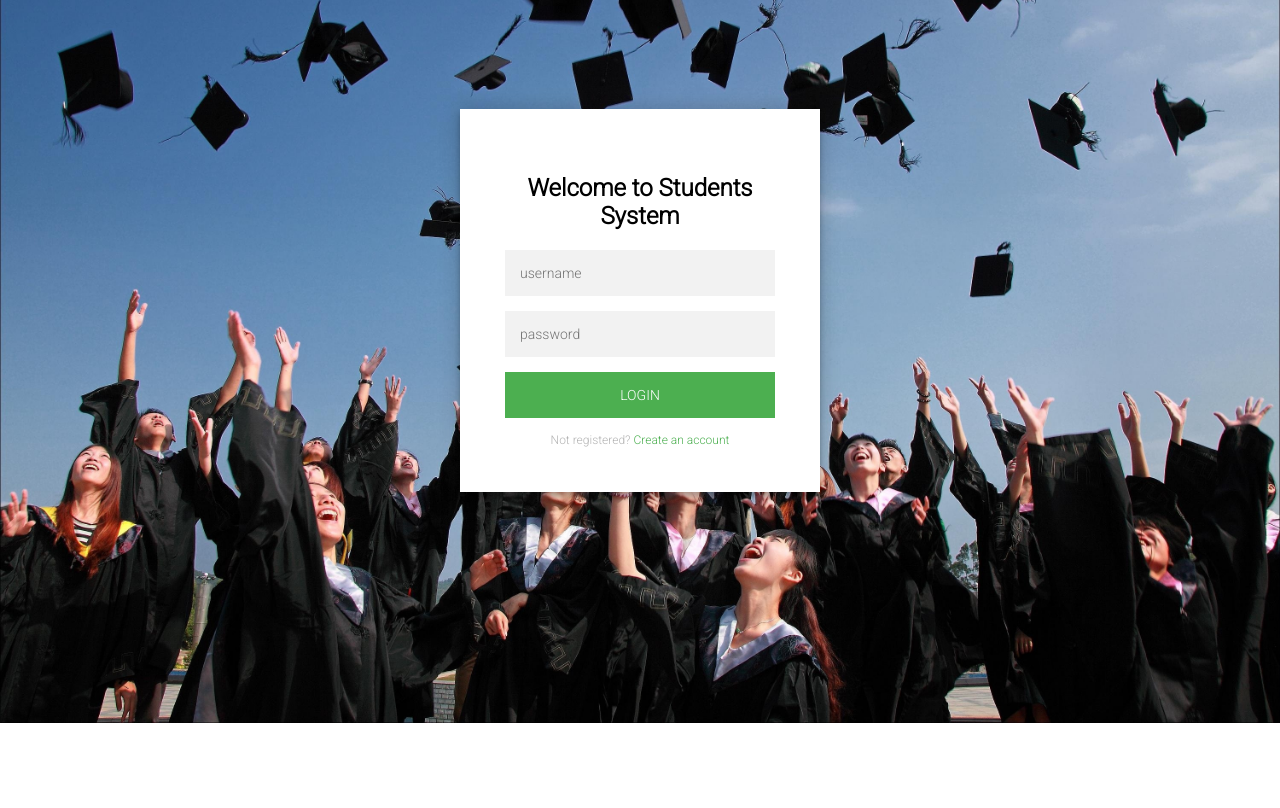
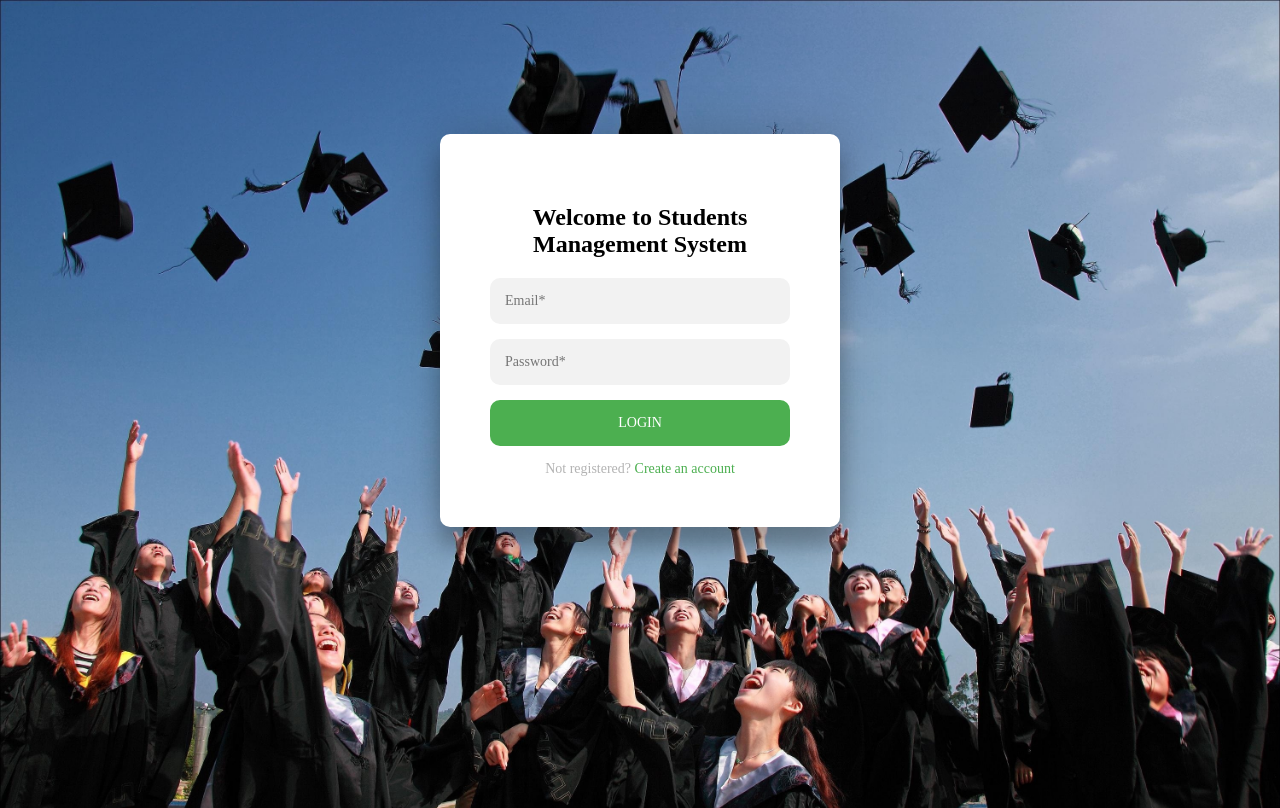
Before and after one commit to CSpyridakis/simple-students-system, a PHP site: page / in a window 1280 px wide. Before the commit the page ends 723 px from the top, so only its background shows below. Run offline with PHP 8.4, Linux system fonts and the light colour scheme.

Commit message:
Login and Signup pages styling is completed

```diff
--- a/web/src/css/login.css
+++ /dev/null
@@ -1,111 +0,0 @@
-@import url(https://fonts.googleapis.com/css?family=Roboto:300);
-
-.login-page {
-  width: 360px;
-  padding: 8% 0 0;
-  margin: auto;
-}
-.login-form-text{
-  position: relative;
-  font-family: "Roboto", sans-serif;
-}
-.form {
-  position: relative;
-  z-index: 1;
-  background: #FFFFFF;
-  max-width: 360px;
-  margin: 0 auto 100px;
-  padding: 45px;
-  text-align: center;
-  box-shadow: 0 0 20px 0 rgba(0, 0, 0, 0.2), 0 5px 5px 0 rgba(0, 0, 0, 0.24);
-}
-.form input {
-  font-family: "Roboto", sans-serif;
-  outline: 0;
-  background: #f2f2f2;
-  width: 100%;
-  border: 0;
-  margin: 0 0 15px;
-  padding: 15px;
-  box-sizing: border-box;
-  font-size: 14px;
-}
-.form button {
-  font-family: "Roboto", sans-serif;
-  text-transform: uppercase;
-  outline: 0;
-  background: #4CAF50;
-  width: 100%;
-  border: 0;
-  padding: 15px;
-  color: #FFFFFF;
-  font-size: 14px;
-  -webkit-transition: all 0.3 ease;
-  transition: all 0.3 ease;
-  cursor: pointer;
-}
-.form button:hover,.form button:active,.form button:focus {
-  background: #43A047;
-}
-.form .message {
-  margin: 15px 0 0;
-  color: #b3b3b3;
-  font-size: 12px;
-}
-.form .message a {
-  color: #4CAF50;
-  text-decoration: none;
-}
-.form .register-form {
-  display: none;
-}
-/* .container {
-  position: relative;
-  z-index: 1;
-  max-width: 300px;
-  margin: 0 auto;
-}
-.container:before, .container:after {
-  content: "";
-  display: block;
-  clear: both;
-}
-.container .info {
-  margin: 50px auto;
-  text-align: center;
-}
-.container .info h1 {
-  margin: 0 0 15px;
-  padding: 0;
-  font-size: 36px;
-  font-weight: 300;
-  color: #1a1a1a;
-}
-.container .info span {
-  color: #4d4d4d;
-  font-size: 12px;
-}
-.container .info span a {
-  color: #000000;
-  text-decoration: none;
-}
-.container .info span .fa {
-  color: #EF3B3A;
-} */
-body {
-
-  /* background: #76b852; fallback for old browsers
-  background: -webkit-linear-gradient(right, #76b852, #8DC26F);
-  background: -moz-linear-gradient(right, #76b852, #8DC26F);
-  background: -o-linear-gradient(right, #76b852, #8DC26F);
-  background: linear-gradient(to left, #76b852, #8DC26F); */
-
-  background-image: url("../img/login-bg.jpg");
-  background-repeat: no-repeat;
-  background-position: center;
-  background-size: cover;
-
-  font-family: "Roboto", sans-serif;
-  -webkit-font-smoothing: antialiased;
-  -moz-osx-font-smoothing: grayscale;
-}
--- /dev/null
+++ b/web/src/css/login_register.css
@@ -0,0 +1,81 @@
+.login_register-page {
+  width: 400px;
+  padding: 10% 0 0;
+  margin: auto;
+}
+.login_register-form-text{
+  position: relative;
+}
+.login_register-form-text h2{
+  font-family: "Times New Roman", Times, serif;
+  font-size: 24px;
+}
+.form {
+  position: relative;
+  z-index: 1;
+  background: #FFFFFF;
+
+  max-width: 400px;
+  margin: 0 auto 100px;
+  padding: 50px;
+
+  text-align: center;
+  border-radius: 10px;
+  box-shadow: 0 0 50px 0 rgba(0, 0, 0, 0.2), 0 20px 20px 0 rgba(0, 0, 0, 0.24);
+}
+.form input {
+  font-size: 14px;
+  font-family: "Times New Roman", Times, serif;
+  background: #f2f2f2;
+  width: 100%;
+
+  border: 0;
+  border-radius: 10px;
+  box-sizing: border-box;
+
+  margin: 0 0 15px;
+  padding: 15px;
+}
+.form button {
+  font-size: 14px;
+  font-family: "Times New Roman", Times, serif;
+  background: #4CAF50;
+  color: #FFFFFF;
+  width: 100%;
+
+  outline: 0;
+
+  border: 0;
+  border-radius: 10px;
+  padding: 15px;
+
+  cursor: pointer;
+}
+.form button:hover,.form button:active,.form button:focus {
+  background: #43A047;
+}
+.form .message {
+  font-size: 14px;
+  font-family: "Times New Roman", Times, serif;
+  color: #b3b3b3;
+  margin: 15px 0 0;
+}
+.form .message a {
+  color: #4CAF50;
+  text-decoration: none;
+}
+
+html, body {
+  height:100%;
+}
+body {
+  /* Backgound image show full height (change based on screen ratio) */
+  background: url("../img/login-bg.jpg") no-repeat center center fixed;
+  -webkit-background-size: cover;
+  -moz-background-size: cover;
+  -o-background-size: cover;
+  background-size: cover;
+
+  -webkit-font-smoothing: antialiased;
+  -moz-osx-font-smoothing: grayscale;
+}
--- a/web/src/index.php
+++ b/web/src/index.php
@@ -1,33 +1,3 @@
-<?php
-// Create connection
-// // $conn = new mysql($servername, $username, $password, $dbname);
-
-// // // Check connection
-// // if ($conn->connect_error) {
-// //     die("Connection failed: " . $conn->connect_error);
-// // }
-
-// // // sql to create table
-// // // $sql = "CREATE TABLE MyGuests (
-// // // id INT(6) UNSIGNED AUTO_INCREMENT PRIMARY KEY,
-// // // firstname VARCHAR(30) NOT NULL,
-// // // lastname VARCHAR(30) NOT NULL,
-// // // email VARCHAR(50),
-// // // reg_date TIMESTAMP DEFAULT CURRENT_TIMESTAMP ON UPDATE CURRENT_TIMESTAMP
-// // // )";
-
-// // $sql = "SELECT * FROM \'Teachers\'" ;
-
-
-// // if ($conn->query($sql) === TRUE) {
-// //     echo "Table MyGuests created successfully";
-// // } else {
-// //     echo "Error creating table: " . $conn->error;
-// // }
-
-// $conn->close();
-?>
-
 <!DOCTYPE html>
 <html lang="en">
 <head>
@@ -35,25 +5,17 @@
   <meta name="viewport" content="width=device-width, initial-scale=1.0">
   <meta http-equiv="X-UA-Compatible" content="ie=edge">
   <title>Login page</title>
-  <link rel="stylesheet" href="css/login.css" type="text/css">
-  <script type="text/javascript" src="js/login.js"></script>
+  <link rel="stylesheet" href="css/login_register.css" type="text/css">
 </head>
 <body>
-<div class="login-page">
+<div class="login_register-page">
     <div class="form">
-    <div class='login-form-text'><h2>Welcome to Students System</h2></div>
-    <form class="register-form">
-      <input type="text" placeholder="name"/>
-      <input type="password" placeholder="password"/>
-      <input type="text" placeholder="email address"/>
-      <button>create</button>
-      <p class="message">Already registered? <a href="#">Sign In</a></p>
-    </form>
-    <form class="login-form">
-      <input type="text" placeholder="username"/>
-      <input type="password" placeholder="password"/>
-      <button>login</button>
-      <p class="message">Not registered? <a href="#">Create an account</a></p>
+    <div class='login_register-form-text'><h2>Welcome to Students Management System</h2></div>
+    <form class="login-form" action="includes/login.inc.php" method="post">
+      <input type="text" name="login-email" maxlength="100" placeholder="Email*" required/>
+      <input type="password" name="login-pwd" maxlength="100" placeholder="Password*" required/>
+      <button type="submit" name="login-submit">LOGIN</button>
+      <p class="message">Not registered? <a href="signup.php">Create an account</a></p>
     </form>
   </div>
 </div>
```
Also changed, not shown: web/src/AddStudent.php (+12 -0 lines), web/src/DeleteStudent.php (+11 -0 lines), web/src/EditStudent.php (+11 -0 lines), web/src/SearchStudent.php (+11 -0 lines), web/src/Teachers.php (+11 -0 lines), web/src/includes/header.inc.php (added, +15 -0 lines), web/src/includes/login.inc.php (added, +28 -0 lines), web/src/signup.php (added, +29 -0 lines), web/src/includes/footer.inc.php (added), web/src/includes/register.inc.php (added), web/src/includes/secrets.inc.php (renamed from web/src/includes/secrets.php).
